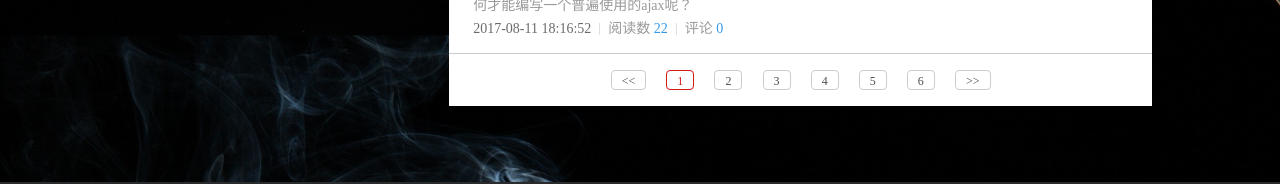
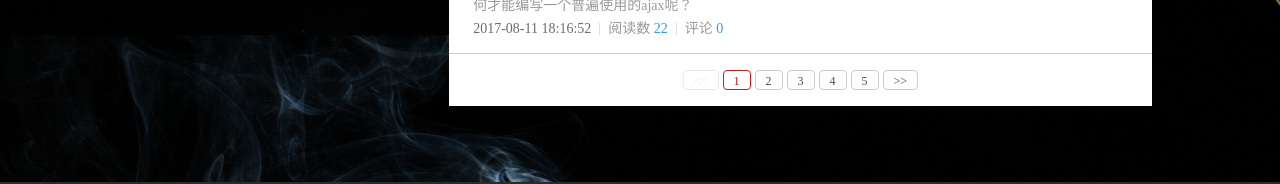
Before and after one commit to xzh97/xzh-blog, a Vue app: page /#/blog/list in a window 1280 px wide. Shown: the part 894-1078 px from the top of the page. Built offline with nearby package versions, Linux system fonts and the light colour scheme.

Commit message:
pagination

```diff
--- a/src/components/base/pagination/index.vue
+++ b/src/components/base/pagination/index.vue
@@ -1,7 +1,7 @@
 <template>
     <div class="pagination-wrapper">
         <ul class="pagination">
-            <li class="page" v-if="totalPage > pageListLength" @click="setPageList(pageList[0] - pageListLength)"><<</li>
+            <li class="page" :class="{'disabled':!hasPrevPage}"  @click="setPageList('prev')"><<</li>
             <li class="page" :key="`page-${page}`"
                 v-for="page in pageList"
                 :class="{'active':currentPage === page}"
@@ -9,7 +9,7 @@
                 >
                 <p class="font-size-12">{{ page }}</p>
             </li>
-            <li class="page" v-if="totalPage > pageListLength" @click="setPageList(pageList[pageList.length-1]+1)">>></li>
+            <li class="page" :class="{'disabled':!hasNextPage}" @click="setPageList('next')">>></li>
             <li class="page-to" v-if="isShowPageTo">
                 跳至<input class="page-to-input" type="text" v-model="pageTo">页
                 <button class="page-to-btn" @click="goToPage">跳转</button>
@@ -26,9 +26,9 @@ export default {
             type: Number,
             default: 1,
         },
-        pageListLength:{ // 显示多少页数
+        pageSize:{ // 每页条数
             type: Number,
-            default: 6,
+            default: 5,
         },
         isShowPageTo:{ // 是否显示直接跳转页
             type: Boolean,
@@ -42,21 +42,40 @@ export default {
             pageTo:'',
             pageList:[],
             currentPage:1,
+            pageListMap:{}, //存放所有页码数组
+            pageListKey:1, //map对应的key
         }
     },
     created(){
-        this.setPageList(1);
+        this.initTotalPage();
     },
     methods:{
-        //pagination无效问题是为啥， 点击事件里不走for循环
+        initTotalPage(){
+            let {totalPage, pageListMap, pageSize, pageListKey} = this;
+            for(let i=1; i<=totalPage; i++){
+                let key = `page${pageListKey}`;
+                if(Object.keys(pageListMap).indexOf(key) > -1){
+                    pageListMap[key].push(i);
+                }
+                else{
+                    pageListMap[key] = [];
+                    pageListMap[key].push(i);
+                }
+                if(pageListMap[key].length === pageSize) ++pageListKey;
+            }
+            this.setPageList();
+        },
         setPageList(key){
-            let { totalPage, pageListLength} = this;
-            let length = totalPage > pageListLength ? pageListLength : totalPage;
-            this.pageList = [];
-            for(let i= key; i <= length; i++){
-                console.log(i);
-                if(i <= totalPage) this.pageList.push(i);
+            let { pageListMap, totalPage } = this;
+            if(key === 'prev' && this.hasPrevPage){
+                this.pageListKey --;
             }
+            else if(key === 'next' && this.hasNextPage){
+                this.pageListKey ++;
+            }
+            this.pageList = pageListMap[`page${this.pageListKey}`];
+            this.hasPrevPage = this.pageListKey > 1 ? true : false;
+            this.hasNextPage = this.pageList.indexOf(totalPage) > -1 ? false : true;
         },
         //event
         handlePageChange(page){
@@ -80,19 +99,6 @@ export default {
                 this.$emit('page-change',this.currentPage)
             }
         }
-    },
-    watch:{
-        currentPage(val){
-            if(val === 1){
-                this.hasPrevPage = false;
-            }
-            else if(val === this.totalPage){
-                this.hasNextPage = false;
-            }
-            else{
-                return;
-            }
-        }
     }
 }
 </script>
@@ -104,12 +110,12 @@ export default {
     display: flex;
     justify-content: center;
     .pagination{
-        width: 400px;
         background: #ffffff;
         color: #4f4f4f;
         height: 20px;
-        @include fac;
+        @include fsc;
         .page{
+            margin-left: 4px;
             padding: 0 10px;
             font-size: 12px;
             box-sizing: border-box;
@@ -120,19 +126,32 @@ export default {
             .font-size-12{
                 font-size: 12px;
             }
+            &:hover{
+                border-color: #d41919;
+                color: #d41919;
+                cursor: pointer;
+            }
         }
-        .page:hover{
-            border-color: #d41919;
-            color: #d41919;
-            cursor: pointer;
+        .page:first-child{
+            margin-left:0;
         }
+        // .page:hover{
+        //     border-color: #d41919;
+        //     color: #d41919;
+        //     cursor: pointer;
+        // }
         .page.active{
             border-color: #d41919;
             color: #d41919;
         }
-        .placeholder{
-            width: 160px;
-            height: 100%;
+        .disabled{
+            color: #eaeaea;
+            border: 1px solid #eaeaea;
+            &:hover{
+                color: #eaeaea;
+                border: 1px solid #eaeaea;
+                cursor: default;
+            }
         }
         .page-to{
             font-size: 12px;
--- a/src/views/blogs/list/index.vue
+++ b/src/views/blogs/list/index.vue
@@ -54,7 +54,7 @@
                             </div>
                         </li>
                     </ul>
-                    <pagination :total-page='10' :isShowPageTo='false'>
+                    <pagination :total-page='27' :isShowPageTo='false'>
                     </pagination>
                 </div>
             </div>
```
